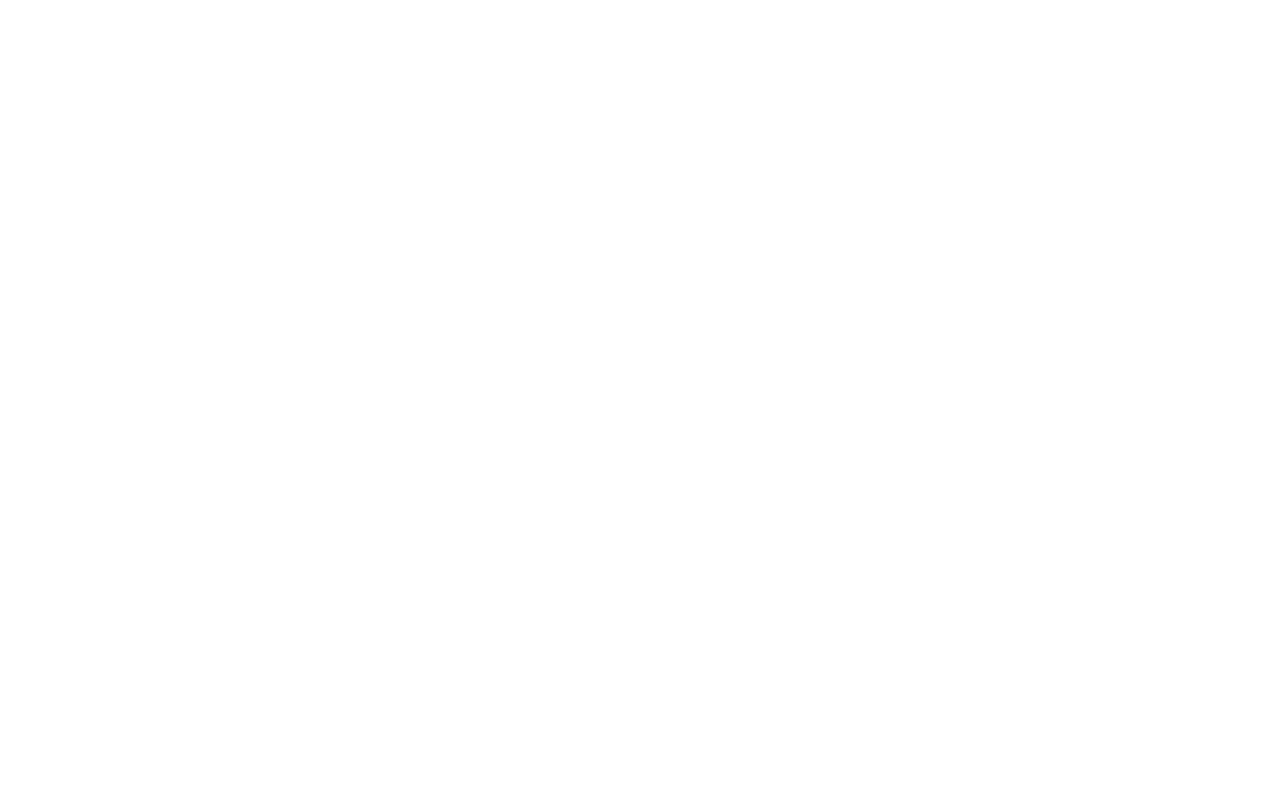
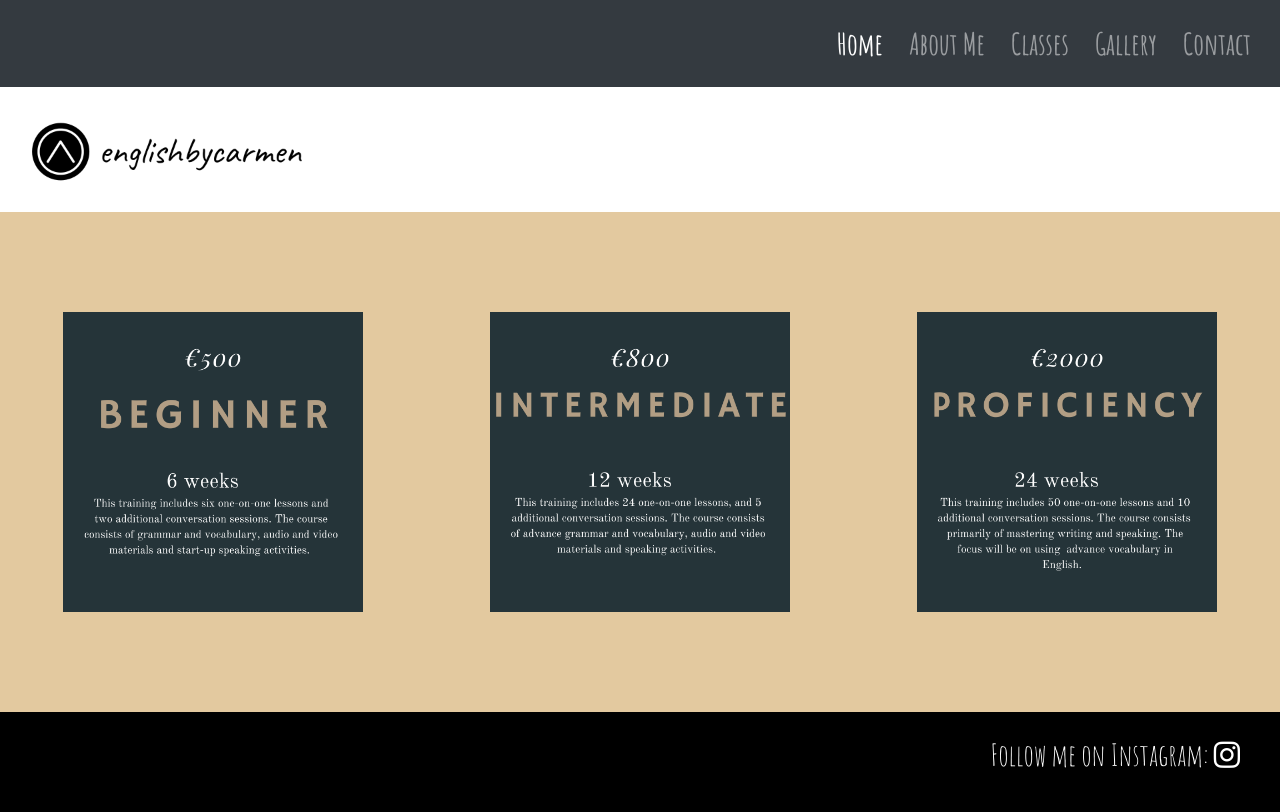
Before and after one commit to Code-Institute-Submissions/Milestone-project-141, a plain HTML site: page classes.html in a window 1280 px wide. Drawn offline with nearby package versions, Linux system fonts and the light colour scheme.

Commit message:
Added contact page and classes page including CSS

```diff
--- a/assets/css/style.css
+++ b/assets/css/style.css
@@ -63,6 +63,38 @@ html, body {
     margin-right: 10px;
 }
 
+#classes-beginner {
+    background: url("../images/beginner.png") no-repeat;
+    background-position: center;
+    width: 300px;
+    height: 300px;
+    background-size: contain;
+    margin-top: 100px;
+}
+
+#classes-intermediate {
+    background: url("../images/intermediate.png") no-repeat;
+    background-position: center;
+    width: 300px;
+    height: 300px;
+    background-size: contain;
+    margin-top: 100px;
+}
+#classes-proficiency {
+    background: url("../images/proficiency.png") no-repeat;
+    background-position: center;
+    width: 300px;
+    height: 300px;
+    background-size: contain;
+    margin-top: 100px;
+}
+
+.centered {
+    float: none;
+    margin-left: 0;
+    margin-right: 0;
+}
+
 /* -------------------------Container */
 
 
@@ -99,6 +131,15 @@ html, body {
 .container-fluid-subjects a:hover {
     color: gray;
 }
+
+.container-fluid-bg-classes {
+    min-height: 500px;
+    width: 100%;
+    background-color: #E3C99F;
+    background-size: cover;
+    left: 0px;
+    position: relative;
+    }
 
 /* -------------------------Text */
 
@@ -139,7 +180,25 @@ html, body {
     text-align: right;
     font-size: 30px;
     padding-right: 40px;
-    padding-top: 30px;
+    padding-top: 25px;
+    padding-bottom: 25px;
+}
+
+.text-contactform {
+    padding-left: 10%;
+    font-family: "Caveat", sans-serif;
+    font-weight: bold;
+}
+
+.form-group {
+    padding-left: 10%;
+    width: 90%;
+}
+
+.Ask-Carmen {
+    margin-left: 10%;
+    background-color: #000;
+    margin-bottom: 50px;
 }
 
 /* -------------------------Footer */
--- a/classes.html
+++ b/classes.html
@@ -0,0 +1,71 @@
+<!DOCTYPE html>
+<html lang="en">
+<head>
+    <meta charset="UTF-8">
+    <meta name="viewport" content="width=device-width, initial-scale=1.0">
+    <link rel="stylesheet" href="https://stackpath.bootstrapcdn.com/bootstrap/4.5.2/css/bootstrap.min.css" type="text/css" />
+    <link rel="stylesheet" href="https://cdn.jsdelivr.net/npm/bootstrap@4.5.3/dist/css/bootstrap.min.css" integrity="sha384-TX8t27EcRE3e/ihU7zmQxVncDAy5uIKz4rEkgIXeMed4M0jlfIDPvg6uqKI2xXr2" crossorigin="anonymous">
+    <link rel="stylesheet" href="assets/css/style.css" type="text/css" />
+    <script src="https://kit.fontawesome.com/46742715d6.js" crossorigin="anonymous"></script>
+    <script src="https://code.jquery.com/jquery-3.5.1.slim.min.js" integrity="sha384-DfXdz2htPH0lsSSs5nCTpuj/zy4C+OGpamoFVy38MVBnE+IbbVYUew+OrCXaRkfj" crossorigin="anonymous"></script>
+    <script src="https://cdn.jsdelivr.net/npm/popper.js@1.16.1/dist/umd/popper.min.js" integrity="sha384-9/reFTGAW83EW2RDu2S0VKaIzap3H66lZH81PoYlFhbGU+6BZp6G7niu735Sk7lN" crossorigin="anonymous"></script>
+    <script src="https://cdn.jsdelivr.net/npm/bootstrap@4.5.3/dist/js/bootstrap.min.js" integrity="sha384-w1Q4orYjBQndcko6MimVbzY0tgp4pWB4lZ7lr30WKz0vr/aWKhXdBNmNb5D92v7s" crossorigin="anonymous"></script>
+    <title>EnglishByCarmen</title>
+</head>
+<body>
+        <nav class="navbar navbar-expand-md navbar-dark bg-dark">
+            <button class="navbar-toggler" type="button" data-toggle="collapse" data-target="#navbarText" aria-controls="navbarText" aria-expanded="false" aria-label="Toggle navigation">
+                <span class="navbar-toggler-icon"></span>
+            </button>
+            <div class="collapse navbar-collapse" id="navbarText">
+                <ul class="navbar-nav ml-auto mt-2 mt-lg-0">
+                    <li class="nav-item active">
+                        <a class="nav-link" href="index.html">Home</a>
+                    </li>
+                    <li class="nav-item">
+                        <a class="nav-link" href="about.html">About Me</a>
+                    </li>
+                    <li class="nav-item">
+                        <a class="nav-link" href="classes.html">Classes<span class="sr-only">(current)</span></a>
+                    </li>
+                    <li class="nav-item">
+                        <a class="nav-link" href="gallery.html">Gallery</a>
+                    </li>
+                    <li class="nav-item">
+                        <a class="nav-link" href="contact.html">Contact</a>
+                    </li>
+                </ul>
+            </div>
+        </nav>
+        <section>
+            <div class="logo-banner-flex-container">
+                <div id="logo">
+                    <a href="index.html"></a>
+                </div>
+            </div>
+        </section>
+        <section class="container-fluid-bg-classes">
+            <div class="row no-gutters">
+                <div id="classes-beginner" class="col-12 col-lg-4" alt="beginner class">
+                </div>
+                <div id="classes-intermediate" class="col-12 col-lg-4" alt="beginner class">
+                </div>
+                <div id="classes-proficiency" class="col-12 col-lg-4" alt="beginner class">
+                </div>
+            </div>
+        </section>
+        <footer id="footer">
+        <div class="row ribbon no-gutters">
+            <div class="col-md-8">
+            </div>
+            <div class="col-md-4">
+                <h5 class="heading">Follow me on Instagram:
+                    <a href="https://www.instagram.com/englishbycarmen" target="_blank"><i class="fab fa-instagram instagram-icon" aria-hidden="true"></i>
+                        <span class="sr-only">Instagram link</span>
+                    </a>
+                </h5>
+            </div>
+        </div>
+        </footer>
+</body>
+</html>
```
Also changed, not shown: contact.html (+76 -0 lines), index.html (+2 -2 lines), assets/images/beginner.png (added), assets/images/intermediate.png (added), assets/images/proficiency.png (added).
